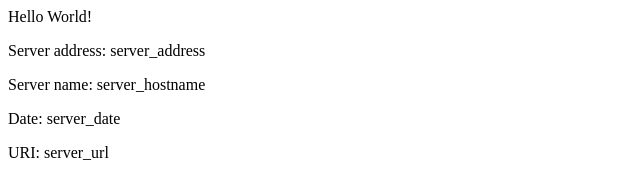
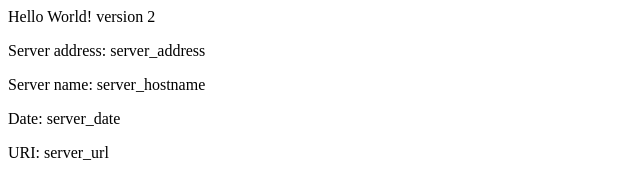
Before and after one commit to bradreelee/eks-example, a plain HTML site: page src/index.html in a window 1280 px wide. Shown: the full height of the page, 0-640 px from the left. Drawn offline with Linux system fonts and the light colour scheme.

Commit message:
v2 Updating home page

```diff
--- a/src/index.html
+++ b/src/index.html
@@ -2,7 +2,7 @@
 <title>Hello World</title>
 </head>
 <div class="info">
-<h>Hello World!</h>
+<h>Hello World! version 2</h>
 <p><span>Server&nbsp;address:</span> <span>server_address</span></p>
 <p><span>Server&nbsp;name:</span> <span>server_hostname</span></p>
 <p class="smaller"><span>Date:</span> <span>server_date</span></p>
```
